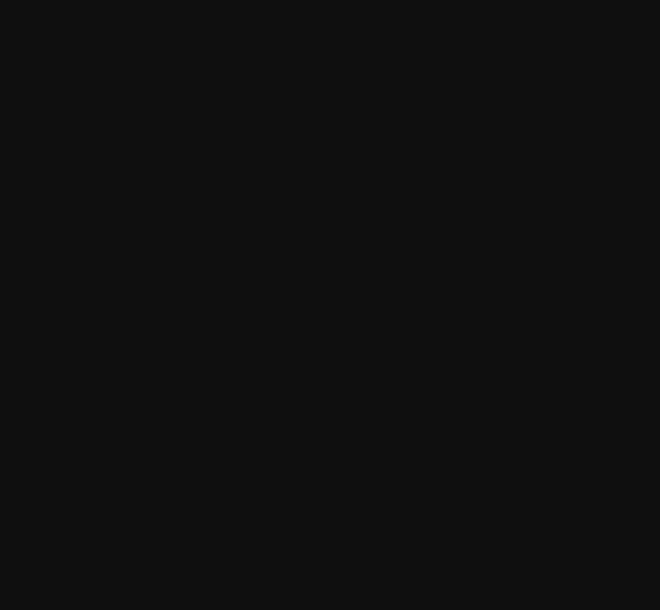
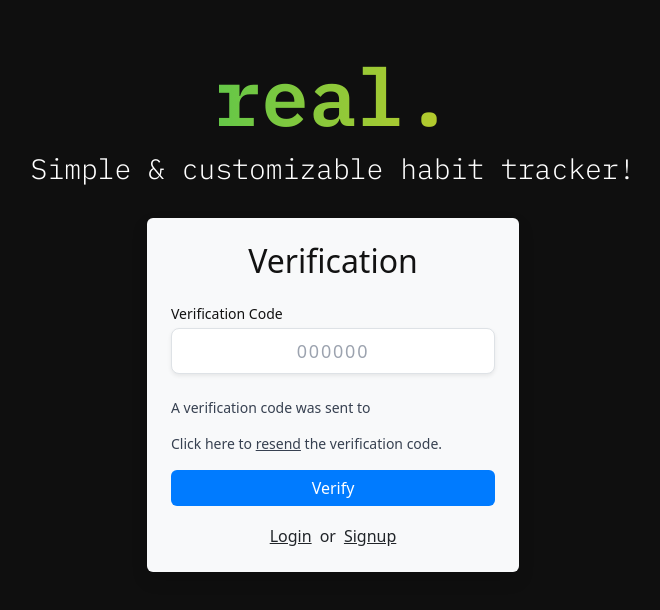
Before and after one commit to hittaLautaro/REAL-habit-tracker, a React (Vite) app in the folder front/: page /auth/verify in a window 1280 px wide. Before the commit this address had no page. Shown: the top 610 px of the page, without its empty margins (307-967 px from the left). Built offline with nearby package versions, Linux system fonts and the light colour scheme; a web font is replaced by a local one.

Commit message:
added email verification

```diff
--- a/front/src/App.jsx
+++ b/front/src/App.jsx
@@ -9,6 +9,7 @@
 import HabitPage from "./pages/App/Todo/page.jsx";
 import { HabitProvider } from "./components/contexts/HabitContext.jsx";
 import ChangePasswordPage from "./pages/Auth/ChangePassword/page.jsx";
+import VerifyPage from "./pages/Auth/Verify/page.jsx";
 
 const App = () => {
   return (
@@ -16,6 +17,7 @@
       <Routes>
         <Route path="/auth/login" element={<LoginPage />} />
         <Route path="/auth/register" element={<RegisterPage />} />
+        <Route path="/auth/verify" element={<VerifyPage />} />
         <Route path="/auth/change-password" element={<ChangePasswordPage />} />
 
         <Route
--- a/front/src/pages/Auth/Login/page.jsx
+++ b/front/src/pages/Auth/Login/page.jsx
@@ -31,6 +31,20 @@
       })
       .catch((err) => {
         if (err.response) {
+          const status = err.response.status;
+
+          if (status === 403) {
+            navigate("/auth/verify", {
+              state: { email, from: "login" },
+            });
+            return;
+          }
+
+          if (status === 401) {
+            setError("Invalid credentials.");
+            return;
+          }
+
           setError("Login failed. Please try again.");
         }
       });
--- a/front/src/pages/Auth/Signup/page.jsx
+++ b/front/src/pages/Auth/Signup/page.jsx
@@ -10,6 +10,7 @@
   const [email, setEmail] = useState("");
   const [password, setPassword] = useState("");
   const [dateOfBirth, setDateOfBirth] = useState("");
+  const [name, setName] = useState("");
   const [error, setError] = useState("");
   const navigate = useNavigate();
 
@@ -26,15 +27,23 @@
       email: email,
       password: password,
       dateOfBirth: dateOfBirth,
+      name: name,
       timeZone: Intl.DateTimeFormat().resolvedOptions().timeZone,
     })
       .then((response) => {
+        console.log(response);
         if (response.status === 200) {
           navigate("/auth/login");
         }
+
+        if (response.status === 403) {
+          navigate("/auth/verify");
+        }
+
         setEmail("");
         setPassword("");
         setDateOfBirth("");
+        setName("");
       })
       .catch((err) => {
         if (err.response) {
@@ -83,6 +92,17 @@
                 value={email}
                 onChange={(e) => setEmail(e.target.value)}
                 type="email"
+                required
+              />
+            </div>
+            <div className="mb-3" style={{ color: "#121212" }}>
+              <label htmlFor="name">Name</label>
+              <input
+                className="form-control"
+                id="name"
+                placeholder="Enter name"
+                value={name}
+                onChange={(e) => setName(e.target.value)}
                 required
               />
             </div>
--- /dev/null
+++ b/front/src/pages/Auth/Verify/page.jsx
@@ -0,0 +1,144 @@
+import React, { useState } from "react";
+import "bootstrap/dist/css/bootstrap.min.css";
+import AuthService from "../../../services/authService";
+import { useNavigate, useLocation } from "react-router-dom";
+
+import "../../../components/global/styles.css";
+
+const VerifyPage = () => {
+  const location = useLocation();
+  const email = location.state?.email;
+  const from = location.state?.from;
+  const [verificationCode, setVerificationCode] = useState("");
+  const [error, setError] = useState("");
+  const navigate = useNavigate();
+
+  const handleSubmit = (e) => {
+    e.preventDefault();
+    setError("");
+
+    AuthService.verify({
+      email: email,
+      verificationCode: verificationCode,
+    })
+      .then(() => {
+        navigate("/");
+      })
+      .catch((err) => {
+        if (err.response) {
+          setError("Verification failed! Please try again");
+        }
+      });
+  };
+
+  return (
+    <div className="d-flex flex-column align-items-center justify-content-center">
+      <div className="text-center mb-4 my-5">
+        <h1 className="text-transparent bg-clip-text bg-gradient-to-r from-green-500 to-yellow-400 fs-big mono-600">
+          real.
+        </h1>
+        <h3 className="mono-300 text-white">
+          Simple & customizable habit tracker!
+        </h3>
+      </div>
+      <div
+        className="container d-flex justify-content-center align-items-center"
+        style={{ minHeight: "calc(100vh - 450px)" }}
+      >
+        <div
+          className="col-12 col-sm-8 col-md-6 col-lg-4 p-4 rounded shadow"
+          style={{ backgroundColor: "#f8f9fa" }}
+        >
+          <h2 className="text-center mb-4" style={{ color: "#121212" }}>
+            Verification
+          </h2>
+
+          {error && (
+            <div className="alert alert-danger" role="alert">
+              {error}
+            </div>
+          )}
+
+          <form onSubmit={handleSubmit}>
+            <div className="mb-4 text-[#121212]">
+              <label htmlFor="code" className="block text-sm font-medium mb-1">
+                Verification Code
+              </label>
+              <input
+                id="code"
+                type="text"
+                inputMode="numeric"
+                maxLength={6}
+                pattern="\d*"
+                className="w-full px-4 py-2 border border-gray-300 rounded-lg shadow-sm focus:outline-none focus:ring-2 focus:ring-blue-500 focus:border-transparent placeholder-gray-400 text-lg tracking-widest text-center"
+                placeholder="000000"
+                value={verificationCode}
+                onChange={(e) => {
+                  const code = e.target.value.replace(/\D/g, "");
+                  setVerificationCode(code);
+                }}
+                required
+              />
+            </div>
+            <div className="mb-3 text-sm text-gray-700">
+              A verification code was sent to{" "}
+              <span className="font-medium">{email}</span>
+            </div>
+
+            <div className="mb-3 text-sm text-gray-700">
+              Click here to{" "}
+              <button className="font-medium underline" onClick>
+                resend
+              </button>{" "}
+              the verification code.
+            </div>
+
+            <div className="d-grid gap-2">
+              <button
+                type="submit"
+                className="btn btn-dark btn-md "
+                style={{
+                  backgroundColor: "#007bff",
+                  border: "none",
+                  transition: "all 0.3s",
+                  marginBottom: "10px",
+                }}
+              >
+                Verify
+              </button>
+              <div className="flex flex-row align-items-center justify-center gap-2">
+                <button
+                  type="button"
+                  className="btn btn-link text-dark"
+                  onClick={() => navigate("/auth/login")}
+                  style={{
+                    padding: 0,
+                    border: "none",
+                    background: "none",
+                  }}
+                >
+                  Login
+                </button>
+                <span> or </span>
+                <button
+                  type="button"
+                  className="btn btn-link text-dark"
+                  onClick={() => navigate("/auth/register")}
+                  style={{
+                    padding: 0,
+                    border: "none",
+                    background: "none",
+                  }}
+                >
+                  Signup
+                </button>
+              </div>
+            </div>
+          </form>
+        </div>
+      </div>
+    </div>
+  );
+};
+
+export default VerifyPage;
--- a/front/src/services/authService.js
+++ b/front/src/services/authService.js
@@ -15,6 +15,14 @@
     await axiosInstance.post("/auth/logout");
   },
 
+  verify: async (req) => {
+    await axiosInstance.post("/auth/verify", req);
+  },
+
+  resend: async (req) => {
+    await axiosInstance.post("/auth/resend", req);
+  },
+
   changePassword: async (user) => {
     return await axiosInstance.patch("/auth/change-password", user);
   },
--- a/front/src/services/axiosInstance.js
+++ b/front/src/services/axiosInstance.js
@@ -23,9 +23,13 @@
   async (error) => {
     const originalRequest = error.config;
 
+    console.log(error);
+
     if (
       (error.response?.status === 401 || error.response?.status === 403) &&
-      !originalRequest._retry
+      !originalRequest._retry &&
+      !originalRequest.url.includes("/auth/authenticate") &&
+      !originalRequest.url.includes("/auth/verify")
     ) {
       originalRequest._retry = true;
 
```
